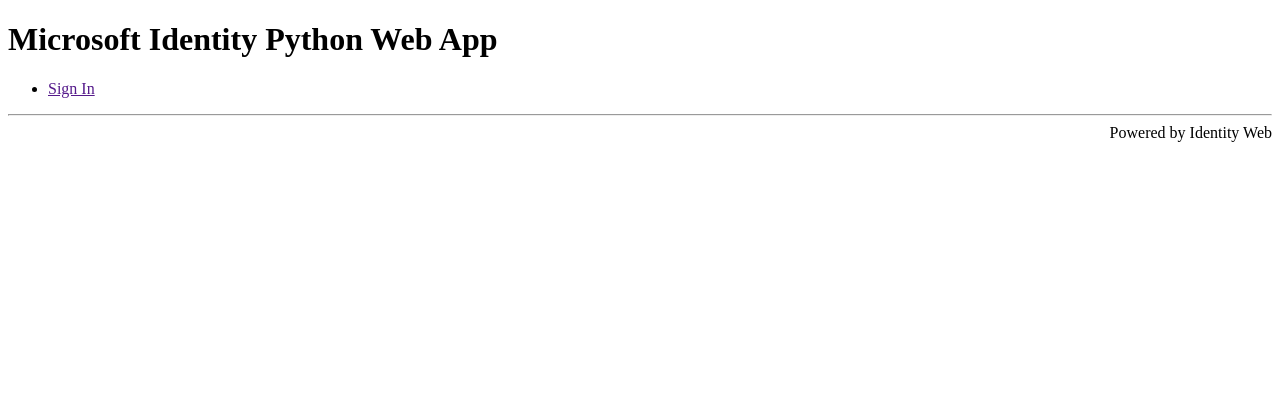
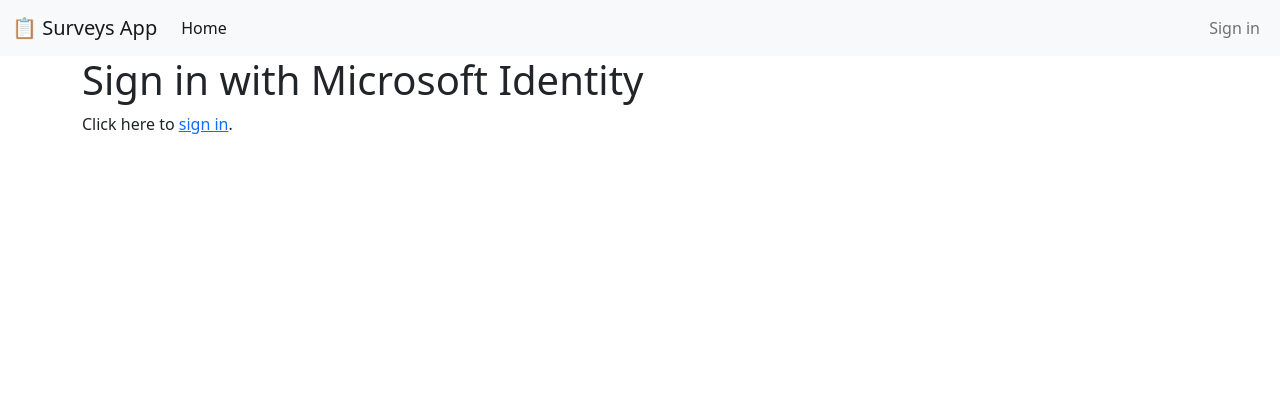
Before and after one commit to pamelafox/flask-surveys-container-app, a Python web app: template src/backend/auth/templates/auth/login.html in a window 1280 px wide. Shown: the top 420 px of the page. Before the commit the page ends 142 px from the top, so only its background shows below. Run offline with Jinja, Linux system fonts and the light colour scheme; the template is opened without the code that fills it, so the values that code supplies are empty.

Commit message:
Adding base template and user injection

```diff
--- a/src/backend/auth/templates/auth/login.html
+++ b/src/backend/auth/templates/auth/login.html
@@ -1,29 +1,17 @@
-<!DOCTYPE html>
-<html lang="en">
-<head>
-    <meta charset="UTF-8">
-    <title>Microsoft Identity Python Web App: Login</title>
-</head>
-<body>
-    <h1>Microsoft Identity Python Web App</h1>
+{% extends "base.html" %}
+{% block title %}Login{% endblock %}
+{% block content %}
+    <h1>Sign in with Microsoft Identity</h1>
 
     {% if user_code %}
     <ol>
-      <li>To sign in, type <b>{{ user_code }}</b> into
+      <li>Type <b>{{ user_code }}</b> into
         <a href='{{ auth_uri }}' target=_blank>{{ auth_uri }}</a>
         to authenticate.
       </li>
       <li>And then <a href="{{ url_for('auth_response') }}">proceed</a>.</li>
     </ol>
     {% else %}
-    <ul><li><a href='{{ auth_uri }}'>Sign In</a></li></ul>
+    <p>Click here to <a href='{{ auth_uri }}'>sign in</a>.</p>
     {% endif %}
-
-    {% if config.get("B2C_RESET_PASSWORD_AUTHORITY") %}
-    <a href="{{config.get('B2C_RESET_PASSWORD_AUTHORITY')}}?client_id={{config.get('CLIENT_ID')}}">Reset Password</a>
-    {% endif %}
-
-    <hr>
-    <footer style="text-align: right">Powered by Identity Web {{ version }}</footer>
-</body>
-</html>
+{% endblock %}
--- a/src/backend/decorators.py
+++ b/src/backend/decorators.py
@@ -7,7 +7,7 @@ def login_required(f):
     @wraps(f)
     def decorated_function(*args, **kwargs):
         auth = current_app.config["AUTH"]
-        if not auth.get_user():
+        if auth.get_user() is None:
             login_url = url_for("auth.login", next_url=request.url)
             return redirect(login_url)
         return f(*args, **kwargs)
--- a/src/backend/static/styles.css
+++ b/src/backend/static/styles.css
@@ -1,6 +1,5 @@
 body {
     min-height: 75rem;
-    padding-top: 4.5rem;
 }
 
 .surveys-list-table {
--- a/src/backend/surveys/__init__.py
+++ b/src/backend/surveys/__init__.py
@@ -1,6 +1,6 @@
 from flask import Blueprint
 
-bp = Blueprint("surveys", __name__)
+bp = Blueprint("surveys", __name__, template_folder="templates")
 
 from backend.surveys import routes  # noqa
 
--- a/src/backend/surveys/routes.py
+++ b/src/backend/surveys/routes.py
@@ -9,13 +9,13 @@ from backend.surveys.models import Answer, Survey
 @bp.route("/surveys", methods=["GET"])
 def surveys_list_page():
     surveys = Survey.query.all()
-    return render_template("surveys_list.html", surveys=surveys)
+    return render_template("surveys/surveys_list.html", surveys=surveys)
 
 
 @bp.route("/surveys/new", methods=["GET"])
 @login_required
 def surveys_create_page():
-    return render_template("surveys_create.html")
+    return render_template("surveys/surveys_create.html")
 
 
 @bp.route("/surveys", methods=["POST"])
@@ -39,7 +39,7 @@ def survey_page(survey_id):
     survey = Survey.query.where(Survey.id == survey_id).first()
     answers = Survey.query.where(Answer.survey == survey_id)
     return render_template(
-        "survey_details.html",
+        "surveys/survey_details.html",
         survey=survey,
         answers=answers,
         already_voted=Survey.cookie_for_id(survey_id) in request.cookies,
--- a/src/backend/templates/base.html
+++ b/src/backend/templates/base.html
@@ -10,20 +10,43 @@
     {% endblock %}
 </head>
 <body>
-    <nav class="navbar navbar-expand-md navbar-light fixed-top bg-light">
-        <div class="container">
-          <a class="navbar-brand" href="/">
-            📋 Surveys App
-          </a>
-          <button class="navbar-toggler" type="button" data-bs-toggle="collapse" data-bs-target="#navbarCollapse" aria-controls="navbarCollapse" aria-expanded="false" aria-label="Toggle navigation">
+
+  <nav class="navbar navbar-expand-lg navbar-light bg-light">
+    <div class="container-fluid">
+        <a class="navbar-brand" href="/">📋 Surveys App</a>
+        <button class="navbar-toggler" type="button" data-bs-toggle="collapse" data-bs-target="#navbarSupportedContent" aria-controls="navbarSupportedContent" aria-expanded="false" aria-label="Toggle navigation">
             <span class="navbar-toggler-icon"></span>
         </button>
+        <div class="collapse navbar-collapse" id="navbarSupportedContent">
+            <ul class="navbar-nav me-auto mb-2 mb-lg-0">
+                <li class="nav-item">
+                    <a class="nav-link active" href="/">Home</a>
+                </li>
+            </ul>
+            <ul class="navbar-nav">
+              {% if user %}
+                <li class="nav-item dropdown">
+                    <a class="nav-link dropdown-toggle" href="#" id="navbarDropdown" role="button" data-bs-toggle="dropdown" aria-expanded="false"> {{ user.get("name")}} </a>
+                    <ul class="dropdown-menu dropdown-menu-end" aria-labelledby="navbarDropdown">
+                      <li class="nav-item">
+                        <a class="nav-link" href="{{ url_for('auth.logout') }}">Sign out</a>
+                      </li>
+                    </ul>
+                </li>
+              {% else %}
+                <li class="nav-item">
+                  <a class="nav-link" href="{{ url_for('auth.login') }}">Sign in</a>
+                </li>
+              {% endif %}
+            </ul>
+        </div>
     </div>
   </nav>
 
   <main class="container">
     {% block content %}{% endblock %}
   </main>
+
   <script src="https://cdn.jsdelivr.net/npm/bootstrap@5.1.3/dist/js/bootstrap.min.js" integrity="sha384-QJHtvGhmr9XOIpI6YVutG+2QOK9T+ZnN4kzFN1RtK3zEFEIsxhlmWl5/YESvpZ13" crossorigin="anonymous"></script>
 </body>
 </html>
```
Also changed, not shown: src/backend/__init__.py (+11 -1 lines), src/backend/auth/routes.py (+3 -11 lines), src/backend/auth/templates/auth/auth_error.html (+4 -15 lines), src/backend/surveys/templates/surveys/survey_details.html (renamed from src/backend/templates/survey_details.html), src/backend/surveys/templates/surveys/surveys_create.html (renamed from src/backend/templates/surveys_create.html), src/backend/surveys/templates/surveys/surveys_list.html (renamed from src/backend/templates/surveys_list.html). Lines whose indentation alone changed are shown as unchanged.
